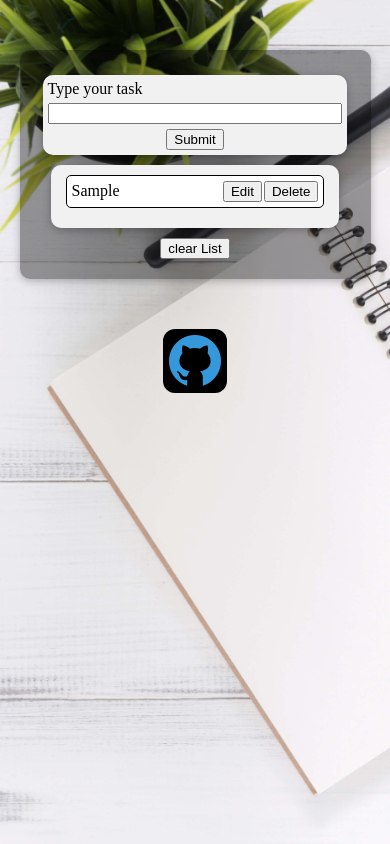
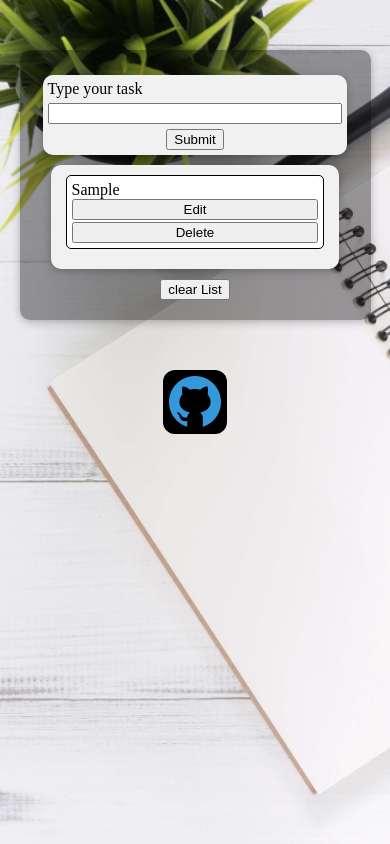
Before and after one commit to sepmi/Todo-app, a React (Create React App) app: page / in a window 390 px wide. Both pictures are taken after typing "Sample" into the empty fields and a click on the button "Submit". Built offline with nearby package versions, Linux system fonts and the light colour scheme.

Commit message:
fix responsive problem

```diff
--- a/src/components/Input/EditInput.module.css
+++ b/src/components/Input/EditInput.module.css
@@ -15,3 +15,20 @@
   flex: 10%;
   margin-right: 2px;
 }
+
+@media screen and (max-width: 800px) {
+  .form {
+    flex-wrap: wrap;
+    flex-direction: column;
+    margin-bottom: 2px;
+  }
+
+  .form input {
+    margin-right: 0px;
+    margin-bottom: 2px;
+  }
+
+  .save {
+    margin-right: 0px;
+  }
+}
--- a/src/components/items/ItemsList.module.css
+++ b/src/components/items/ItemsList.module.css
@@ -37,4 +37,17 @@
   order: 1;
   flex: 10%;
   margin-right: 2px;
+  margin-bottom: 2px;
 }
+
+@media screen and (max-width: 800px) {
+  .list li {
+    flex-wrap: wrap;
+    flex-direction: column;
+    align-items: stretch;
+  }
+
+  .edit {
+    margin-right: 0px;
+  }
+}
```
